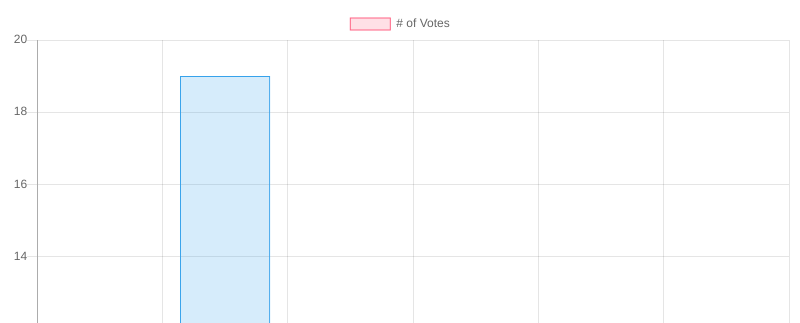
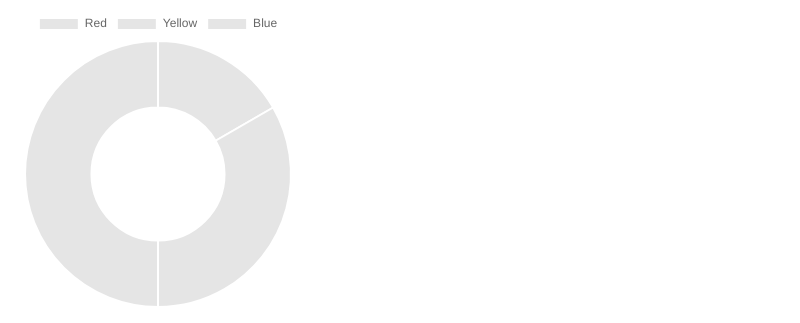
Before and after one commit to charlesverdad/sipag, an Electron app: page gui/index.html in a window 800 px wide. Shown: the top 323 px of the page. Drawn offline with nearby package versions, Linux system fonts and the light colour scheme.

Commit message:
use sample doughnut chart

```diff
--- a/gui/index.html
+++ b/gui/index.html
@@ -6,48 +6,71 @@
     </head>
     <body>
 
-      <canvas id="myChart" width="400" height="400"></canvas>
+      <canvas id="myChart" width="300" height="300"></canvas>
 
 
       <script src="./node_modules/chart.js/dist/Chart.js"></script>
       <script>
         var ctx = document.getElementById("myChart");
-        var myChart = new Chart(ctx, {
-            type: 'bar',
-            data: {
-                labels: ["Red", "Blue", "Yellow", "Green", "Purple", "Orange"],
-                datasets: [{
-                    label: '# of Votes',
-                    data: [12, 19, 3, 5, 2, 3],
-                    backgroundColor: [
-                        'rgba(255, 99, 132, 0.2)',
-                        'rgba(54, 162, 235, 0.2)',
-                        'rgba(255, 206, 86, 0.2)',
-                        'rgba(75, 192, 192, 0.2)',
-                        'rgba(153, 102, 255, 0.2)',
-                        'rgba(255, 159, 64, 0.2)'
-                    ],
-                    borderColor: [
-                        'rgba(255,99,132,1)',
-                        'rgba(54, 162, 235, 1)',
-                        'rgba(255, 206, 86, 1)',
-                        'rgba(75, 192, 192, 1)',
-                        'rgba(153, 102, 255, 1)',
-                        'rgba(255, 159, 64, 1)'
-                    ],
-                    borderWidth: 1
-                }]
-            },
-            options: {
-                scales: {
-                    yAxes: [{
-                        ticks: {
-                            beginAtZero:true
-                        }
-                    }]
-                }
-            }
+        // var myChart = new Chart(ctx, {
+        //     type: 'bar',
+        //     data: {
+        //         labels: ["Red", "Blue", "Yellow", "Green", "Purple", "Orange"],
+        //         datasets: [{
+        //             label: '# of Votes',
+        //             data: [12, 19, 3, 5, 2, 3],
+        //             backgroundColor: [
+        //                 'rgba(255, 99, 132, 0.2)',
+        //                 'rgba(54, 162, 235, 0.2)',
+        //                 'rgba(255, 206, 86, 0.2)',
+        //                 'rgba(75, 192, 192, 0.2)',
+        //                 'rgba(153, 102, 255, 0.2)',
+        //                 'rgba(255, 159, 64, 0.2)'
+        //             ],
+        //             borderColor: [
+        //                 'rgba(255,99,132,1)',
+        //                 'rgba(54, 162, 235, 1)',
+        //                 'rgba(255, 206, 86, 1)',
+        //                 'rgba(75, 192, 192, 1)',
+        //                 'rgba(153, 102, 255, 1)',
+        //                 'rgba(255, 159, 64, 1)'
+        //             ],
+        //             borderWidth: 1
+        //         }]
+        //     },
+        //     options: {
+        //         scales: {
+        //             yAxes: [{
+        //                 ticks: {
+        //                     beginAtZero:true
+        //                 }
+        //             }]
+        //         }
+        //     }
+        // });
+
+
+
+        data = {
+            datasets: [{
+                data: [10, 20, 30]
+            }],
+
+            // These labels appear in the legend and in the tooltips when hovering different arcs
+            labels: [
+                'Red',
+                'Yellow',
+                'Blue'
+            ]
+        };
+        var myPieChart = new Chart(ctx,{
+          type: 'doughnut',
+          data: data,
+          options: {
+            responsive: false
+          }
         });
+
       </script>
 
       <h1>Hello World!</h1>
```
